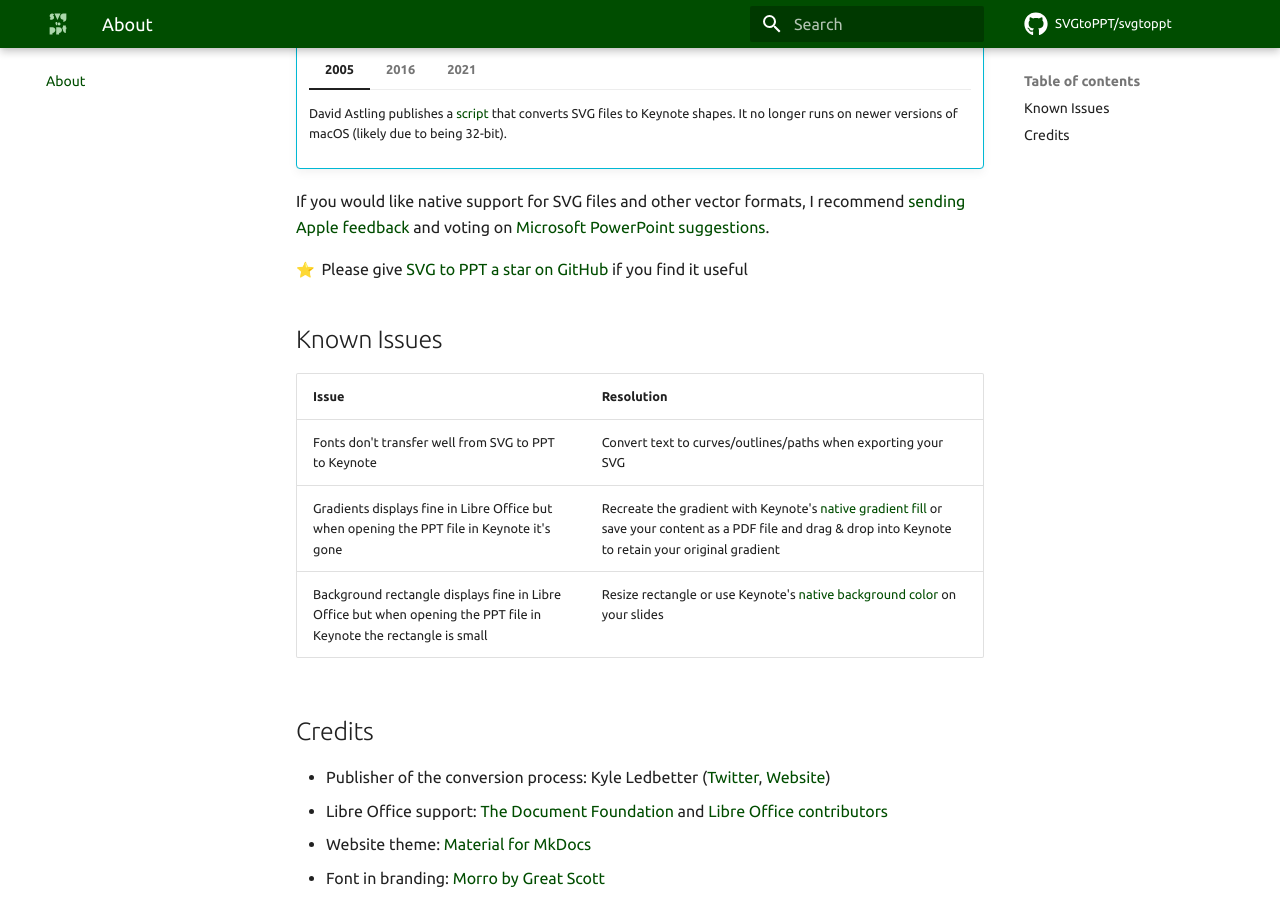
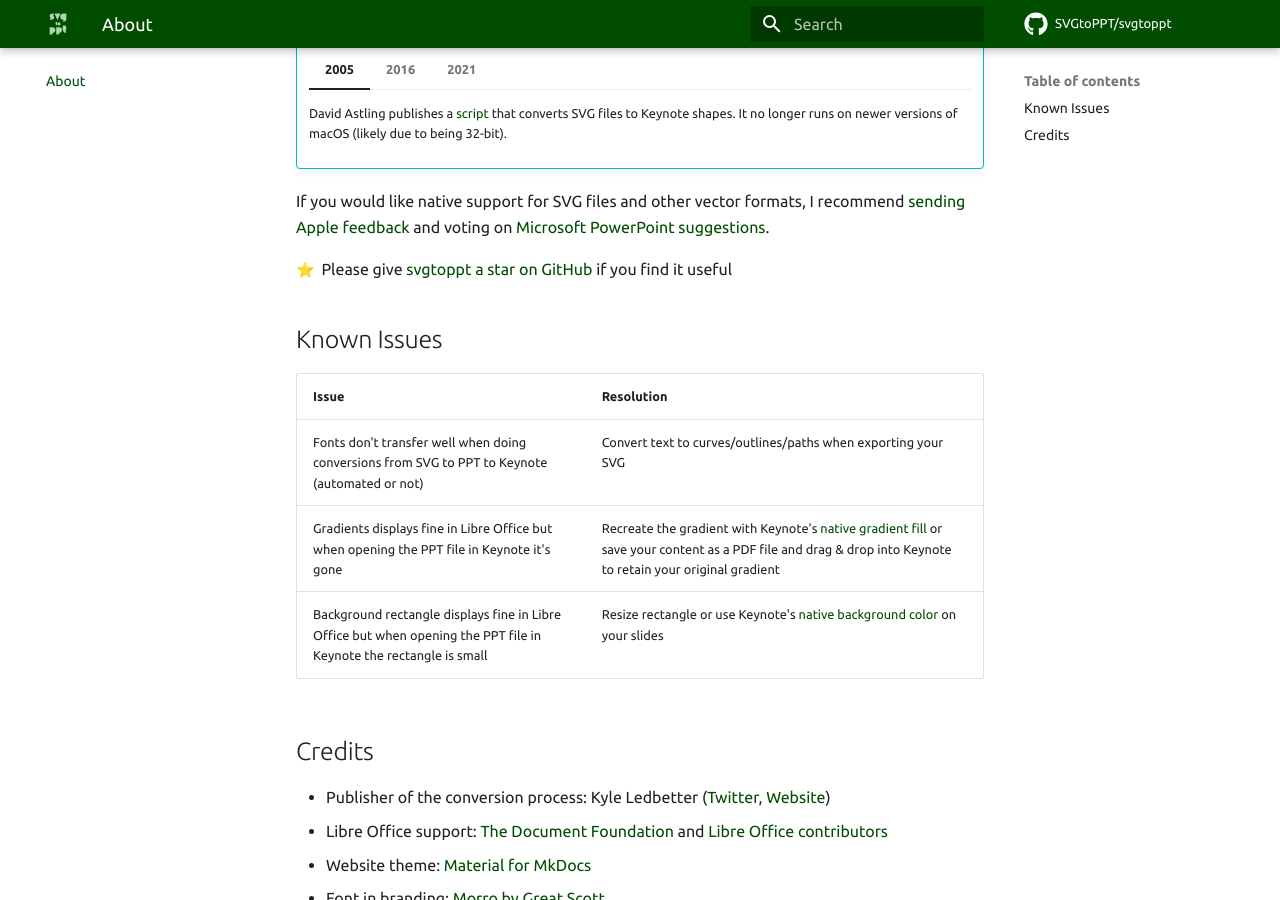
Before and after one commit to SVGtoPPT/svgtoppt-website, an MkDocs documentation site: the page built from docs/about.md, in a window 1280 px wide and 900 px high, scrolled down 418 px. Built offline with MkDocs 1.6.1 and Material for MkDocs 9.7.7, drawn with Linux system fonts in a browser that asks for light colours; emoji names are drawn with the system emoji font; comment, search, counter and statistics services are not loaded.

Commit message:
Updated about

```diff
--- a/docs/about.md
+++ b/docs/about.md
@@ -19,13 +19,13 @@
 
 If you would like native support for SVG files and other vector formats, I recommend [sending Apple feedback](https://www.apple.com/feedback/keynote.html){target=_blank} and voting on [Microsoft PowerPoint suggestions](https://powerpoint.uservoice.com/){target=_blank}.
 
-:star: &nbsp;Please give [SVG to PPT a star on GitHub](https://github.com/SVGtoPPT/svgtoppt/stargazers) if you find it useful
+:star: &nbsp;Please give [svgtoppt a star on GitHub](https://github.com/SVGtoPPT/svgtoppt/stargazers) if you find it useful
 
 ## Known Issues
 
 | Issue | Resolution |
 |--|--|
-| Fonts don't transfer well from SVG to PPT to Keynote | Convert text to curves/outlines/paths when exporting your SVG |
+| Fonts don't transfer well when doing conversions from SVG to PPT to Keynote (automated or not) | Convert text to curves/outlines/paths when exporting your SVG |
 | Gradients displays fine in Libre Office but when opening the PPT file in Keynote it's gone | Recreate the gradient with Keynote's [native gradient fill](https://support.apple.com/en-us/HT210063){target=_blank} or save your content as a PDF file and drag & drop into Keynote to retain your original gradient |
 | Background rectangle displays fine in Libre Office but when opening the PPT file in Keynote the rectangle is small | Resize rectangle or use Keynote's [native background color](https://support.apple.com/en-us/HT211077){target=_blank} on your slides |  |  |
 
```
